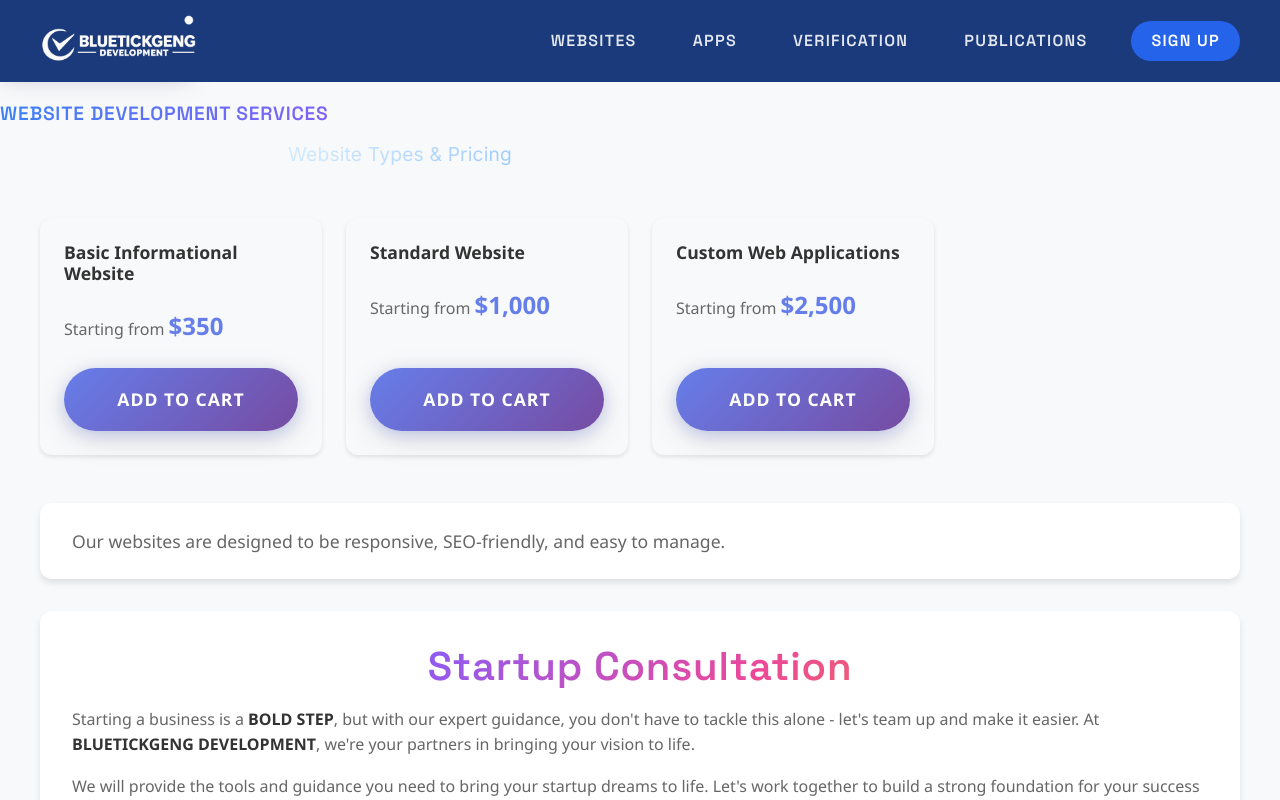
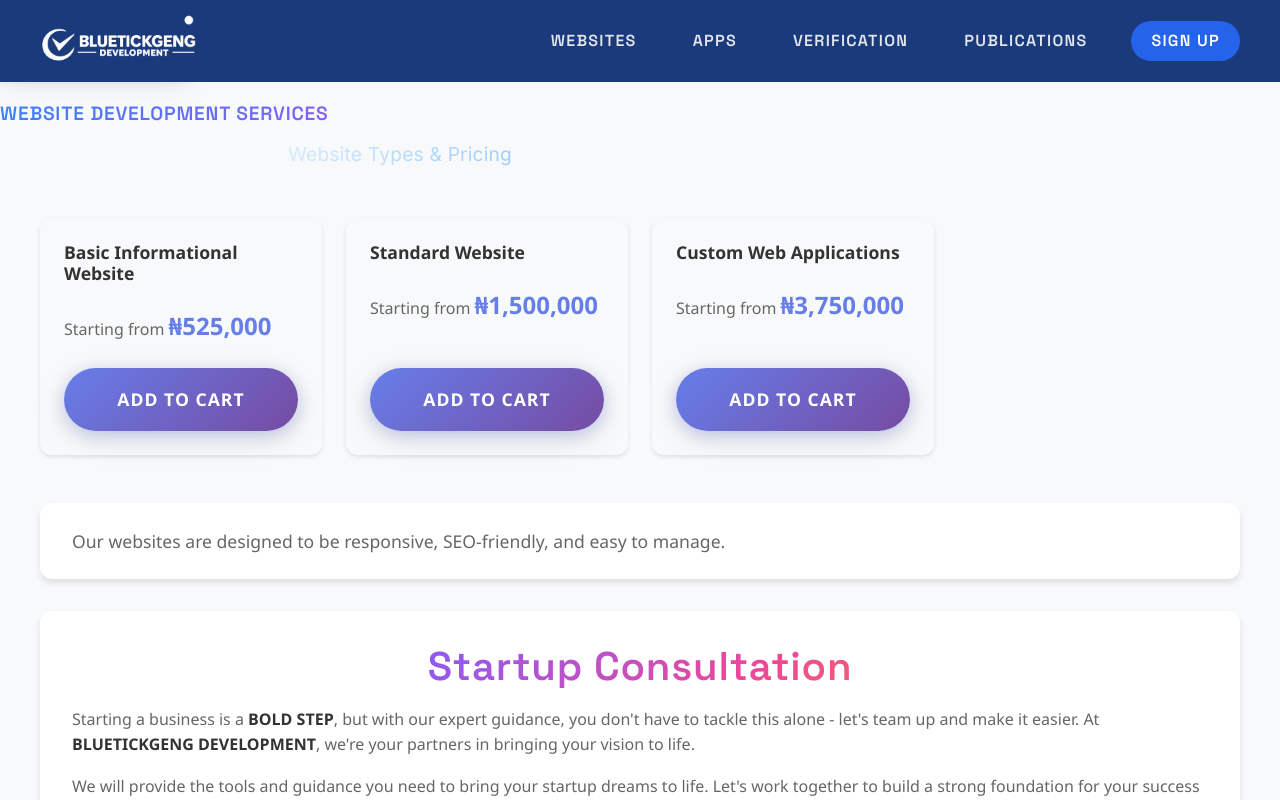
Before and after one commit to Pythra/bluetick-frontend, a React (Vite) app: page /services/websites in a window 1280 px wide. Shown: the top 800 px of the page. Built offline with nearby package versions, Linux system fonts and the light colour scheme; no server answers.

Commit message:
more updates

```diff
--- a/src/pages/WebsiteServicesPage.jsx
+++ b/src/pages/WebsiteServicesPage.jsx
@@ -9,9 +9,9 @@ import Footer from '../components/Footer';
 import './ServicesPage.css';
 
 const websiteServices = [
-  { title: 'Basic Informational Website', price: 350 },
-  { title: 'Standard Website', price: 1000 },
-  { title: 'Custom Web Applications', price: 2500 },
+  { title: 'Basic Informational Website', price: 525000 },
+  { title: 'Standard Website', price: 1500000 },
+  { title: 'Custom Web Applications', price: 3750000 },
 ];
 
 function WebsiteServicesPage() {
@@ -63,7 +63,7 @@ function WebsiteServicesPage() {
             <div key={index} className="service-card-detailed">
               <h3 className="service-card-title">{service.title}</h3>
               <div className="service-card-price">
-                Starting from <span className="price-amount">{formatPrice(service.price, '$')}</span>
+                Starting from <span className="price-amount">{formatPrice(service.price, '₦')}</span>
               </div>
               <Button
                 onClick={() => handleAddToCart(service)}
```
